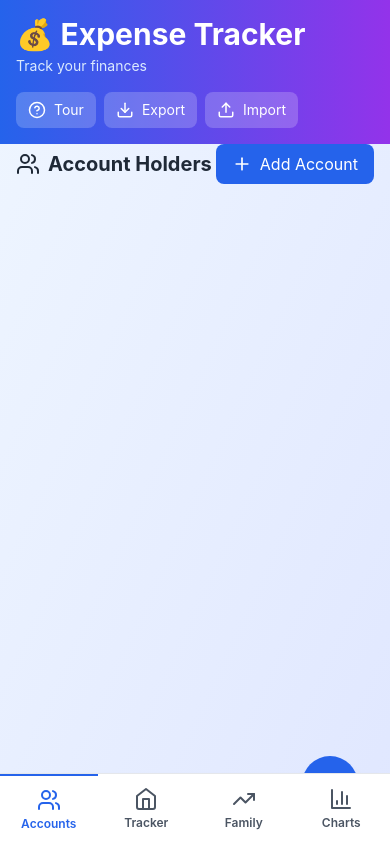
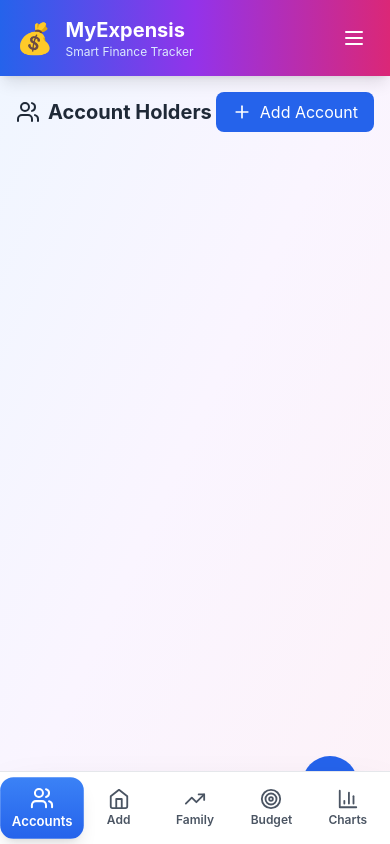
Before and after one commit to albdesai/MyExpensis, a React (Vite) app: page / in a window 390 px wide. Built offline with nearby package versions, Linux system fonts and the light colour scheme.

Commit message:
Deep UI redesign: Modern header, enhanced mobile nav, improved gradients and spacing

```diff
--- a/src/App.jsx
+++ b/src/App.jsx
@@ -9,6 +9,7 @@ import CareerPlanner from './components/CareerPlanner'
 import AccountManager from './components/AccountManager'
 import FamilyDashboard from './components/FamilyDashboard'
 import TourPage from './components/TourPage'
+import ModernHeader from './components/ModernHeader'
 import MobileNav from './components/MobileNav'
 import SettingsPanel from './components/SettingsPanel'
 
@@ -125,35 +126,16 @@ export default function App() {
   const editingData = editingId ? data.find(item => item.id === editingId) : null
 
   return (
-    <div className="min-h-screen bg-gradient-to-br from-blue-50 to-indigo-100 pb-24 md:pb-8">
-      <div className="max-w-7xl mx-auto">
-        {/* Mobile Header */}
-        <div className="bg-gradient-to-r from-blue-600 to-purple-600 text-white p-4 md:p-6 md:rounded-lg md:shadow-lg md:mb-6 sticky top-0 z-30">
-          <div className="flex flex-col md:flex-row md:items-center md:justify-between gap-4">
-            <div>
-              <h1 className="text-3xl md:text-4xl font-bold">💰 Expense Tracker</h1>
-              <p className="text-blue-100 text-sm md:text-base mt-1">Track your finances</p>
-            </div>
-            <div className="flex gap-2 flex-wrap">
-              <button
-                onClick={() => setShowTour(true)}
-                className="flex items-center gap-2 bg-white bg-opacity-20 hover:bg-opacity-30 text-white px-3 py-2 rounded-lg transition text-sm md:text-base"
-              >
-                <HelpCircle size={18} /> Tour
-              </button>
-              <button
-                onClick={downloadData}
-                className="flex items-center gap-2 bg-white bg-opacity-20 hover:bg-opacity-30 text-white px-3 py-2 rounded-lg transition text-sm md:text-base"
-              >
-                <Download size={18} /> Export
-              </button>
-              <label className="flex items-center gap-2 bg-white bg-opacity-20 hover:bg-opacity-30 text-white px-3 py-2 rounded-lg cursor-pointer transition text-sm md:text-base">
-                <Upload size={18} /> Import
-                <input type="file" accept=".json" onChange={uploadData} className="hidden" />
-              </label>
-            </div>
-          </div>
-        </div>
+    <div className="min-h-screen bg-gradient-to-br from-blue-50 via-purple-50 to-pink-50 pb-24 md:pb-8">
+      {/* Modern Header */}
+      <ModernHeader
+        onTour={() => setShowTour(true)}
+        onExport={downloadData}
+        onImport={uploadData}
+        onSettings={() => {}}
+      />
+
+      <div className="max-w-7xl mx-auto px-4 md:px-0 py-4 md:py-6">
 
         {/* Desktop Tabs */}
         <div className="hidden md:block bg-white rounded-lg shadow-lg mb-6 overflow-hidden">
@@ -241,8 +223,7 @@ export default function App() {
           </div>
         </div>
 
-        {/* Content - Add padding for mobile nav */}
-        <div className="px-4 md:px-0">
+        {/* Content */}
         {activeTab === 'accounts' && (
           <AccountManager
             accounts={accounts}
@@ -288,7 +269,6 @@ export default function App() {
         {activeTab === 'career' && (
           <CareerPlanner data={data} settings={settings} />
         )}
-        </div>
       </div>
 
       {/* Mobile Bottom Navigation */}
--- a/src/components/MobileNav.jsx
+++ b/src/components/MobileNav.jsx
@@ -1,17 +1,18 @@
 import React from 'react'
-import { Home, BarChart3, Users, Settings, HelpCircle, TrendingUp } from 'lucide-react'
+import { Home, BarChart3, Users, TrendingUp, Target } from 'lucide-react'
 
 export default function MobileNav({ activeTab, setActiveTab }) {
   const tabs = [
-    { id: 'accounts', icon: Users, label: 'Accounts', color: 'text-blue-600' },
-    { id: 'tracker', icon: Home, label: 'Tracker', color: 'text-green-600' },
-    { id: 'family', icon: TrendingUp, label: 'Family', color: 'text-purple-600' },
-    { id: 'charts', icon: BarChart3, label: 'Charts', color: 'text-orange-600' },
+    { id: 'accounts', icon: Users, label: 'Accounts', color: 'from-blue-500 to-blue-600' },
+    { id: 'tracker', icon: Home, label: 'Add', color: 'from-green-500 to-green-600' },
+    { id: 'family', icon: TrendingUp, label: 'Family', color: 'from-purple-500 to-purple-600' },
+    { id: 'budget', icon: Target, label: 'Budget', color: 'from-orange-500 to-orange-600' },
+    { id: 'charts', icon: BarChart3, label: 'Charts', color: 'from-pink-500 to-pink-600' },
   ]
 
   return (
-    <div className="fixed bottom-0 left-0 right-0 bg-white border-t border-gray-200 shadow-lg md:hidden z-40">
-      <div className="flex justify-around items-center">
+    <div className="fixed bottom-0 left-0 right-0 bg-white border-t border-gray-200 shadow-2xl md:hidden z-40 safe-area-inset-bottom">
+      <div className="flex justify-around items-center px-1 py-2">
         {tabs.map((tab) => {
           const Icon = tab.icon
           const isActive = activeTab === tab.id
@@ -19,14 +20,14 @@ export default function MobileNav({ activeTab, setActiveTab }) {
             <button
               key={tab.id}
               onClick={() => setActiveTab(tab.id)}
-              className={`flex-1 flex flex-col items-center justify-center py-3 px-2 transition ${
+              className={`flex-1 flex flex-col items-center justify-center py-2 px-1 rounded-xl transition-all duration-200 ${
                 isActive
-                  ? `${tab.color} border-t-2 border-current`
-                  : 'text-gray-600 hover:text-gray-800'
+                  ? `bg-gradient-to-b ${tab.color} text-white shadow-lg scale-110`
+                  : 'text-gray-600 hover:text-gray-800 hover:bg-gray-100'
               }`}
             >
-              <Icon size={24} />
-              <span className="text-xs mt-1 font-semibold">{tab.label}</span>
+              <Icon size={22} />
+              <span className="text-xs mt-0.5 font-semibold">{tab.label}</span>
             </button>
           )
         })}
--- /dev/null
+++ b/src/components/ModernHeader.jsx
@@ -0,0 +1,95 @@
+import React, { useState } from 'react'
+import { Menu, X, Download, Upload, HelpCircle, Settings } from 'lucide-react'
+
+export default function ModernHeader({ onTour, onExport, onImport, onSettings }) {
+  const [showMenu, setShowMenu] = useState(false)
+
+  return (
+    <div className="bg-gradient-to-r from-blue-600 via-purple-600 to-pink-600 text-white sticky top-0 z-40 shadow-lg">
+      {/* Main Header */}
+      <div className="px-4 py-4 md:px-6 md:py-5">
+        <div className="flex items-center justify-between">
+          {/* Logo & Title */}
+          <div className="flex items-center gap-3">
+            <div className="text-3xl md:text-4xl">💰</div>
+            <div>
+              <h1 className="text-xl md:text-2xl font-bold">MyExpensis</h1>
+              <p className="text-xs md:text-sm text-blue-100">Smart Finance Tracker</p>
+            </div>
+          </div>
+
+          {/* Desktop Actions */}
+          <div className="hidden md:flex items-center gap-2">
+            <button
+              onClick={onTour}
+              className="flex items-center gap-2 bg-white bg-opacity-20 hover:bg-opacity-30 px-4 py-2 rounded-lg transition text-sm font-medium"
+            >
+              <HelpCircle size={18} /> Tour
+            </button>
+            <button
+              onClick={onExport}
+              className="flex items-center gap-2 bg-white bg-opacity-20 hover:bg-opacity-30 px-4 py-2 rounded-lg transition text-sm font-medium"
+            >
+              <Download size={18} /> Export
+            </button>
+            <label className="flex items-center gap-2 bg-white bg-opacity-20 hover:bg-opacity-30 px-4 py-2 rounded-lg cursor-pointer transition text-sm font-medium">
+              <Upload size={18} /> Import
+              <input type="file" accept=".json" onChange={onImport} className="hidden" />
+            </label>
+            <button
+              onClick={onSettings}
+              className="flex items-center gap-2 bg-white bg-opacity-20 hover:bg-opacity-30 px-4 py-2 rounded-lg transition text-sm font-medium"
+            >
+              <Settings size={18} />
+            </button>
+          </div>
+
+          {/* Mobile Menu Button */}
+          <button
+            onClick={() => setShowMenu(!showMenu)}
+            className="md:hidden p-2 hover:bg-white hover:bg-opacity-20 rounded-lg transition"
+          >
+            {showMenu ? <X size={24} /> : <Menu size={24} />}
+          </button>
+        </div>
+
+        {/* Mobile Menu */}
+        {showMenu && (
+          <div className="md:hidden mt-4 pt-4 border-t border-white border-opacity-20 space-y-2">
+            <button
+              onClick={() => {
+                onTour()
+                setShowMenu(false)
+              }}
+              className="w-full flex items-center gap-2 bg-white bg-opacity-20 hover:bg-opacity-30 px-4 py-3 rounded-lg transition text-sm font-medium"
+            >
+              <HelpCircle size={18} /> Tour
+            </button>
+            <button
+              onClick={() => {
+                onExport()
+                setShowMenu(false)
+              }}
+              className="w-full flex items-center gap-2 bg-white bg-opacity-20 hover:bg-opacity-30 px-4 py-3 rounded-lg transition text-sm font-medium"
+            >
+              <Download size={18} /> Export Data
+            </button>
+            <label className="w-full flex items-center gap-2 bg-white bg-opacity-20 hover:bg-opacity-30 px-4 py-3 rounded-lg cursor-pointer transition text-sm font-medium">
+              <Upload size={18} /> Import Data
+              <input type="file" accept=".json" onChange={onImport} className="hidden" />
+            </label>
+            <button
+              onClick={() => {
+                onSettings()
+                setShowMenu(false)
+              }}
+              className="w-full flex items-center gap-2 bg-white bg-opacity-20 hover:bg-opacity-30 px-4 py-3 rounded-lg transition text-sm font-medium"
+            >
+              <Settings size={18} /> Settings
+            </button>
+          </div>
+        )}
+      </div>
+    </div>
+  )
+}
```
